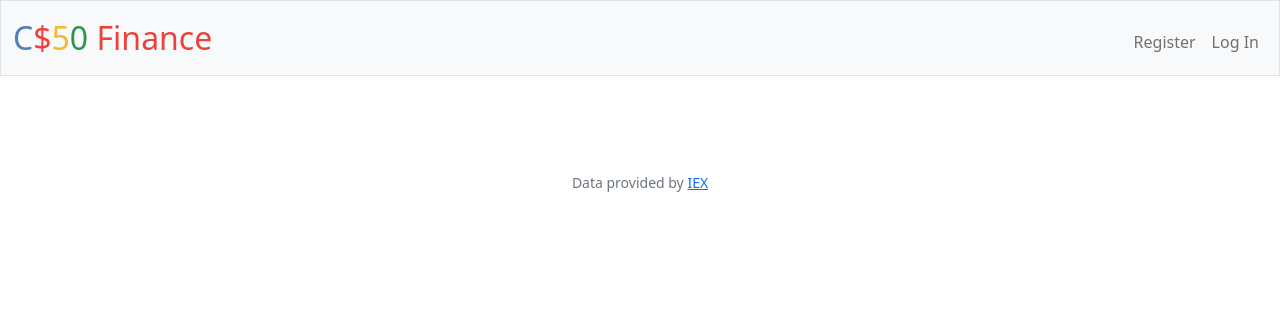
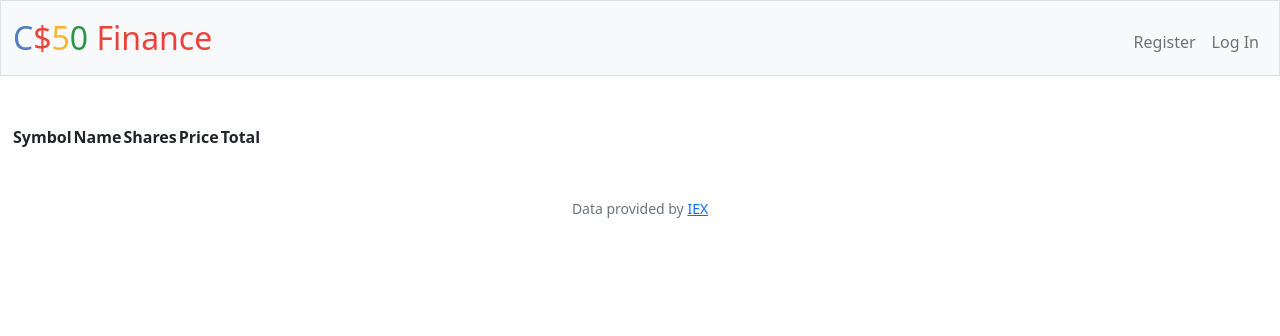
Before and after one commit to holyfatmama/Portfolio, a Flask app: template finance/templates/portfolio.html in a window 1280 px wide. Shown: the top 336 px of the page. Run offline with Flask 3, Linux system fonts and the light colour scheme; the template is opened without the code that fills it, so the values that code supplies are empty; some libraries are stand-ins or nearby versions.

Commit message:
Wed, Nov 1, 2023, 12:38 AM +08:00

```diff
--- a/finance/app.py
+++ b/finance/app.py
@@ -37,6 +37,8 @@ def index():
     """Show portfolio of stocks"""
     # get user stocks
     stocks = db.execute("SELECT * FROM transactions WHERE id = ?", session["user_id"])
+
+    cash = db.execute("SELECT cash FROM users WHERE id = ?", session["user_id"])
 
     return apology("ily")
 
--- a/finance/templates/portfolio.html
+++ b/finance/templates/portfolio.html
@@ -5,5 +5,15 @@
 {% endblock %}
 
 {% block main%}
-
+    <table>
+        <thead>
+            <tr>
+                <th>Symbol</th>
+                <th>Name</th>
+                <th>Shares</th>
+                <th>Price</th>
+                <th>Total</th>
+            </tr>
+        </thead>
+    </table>
 {% endblock %}
```
